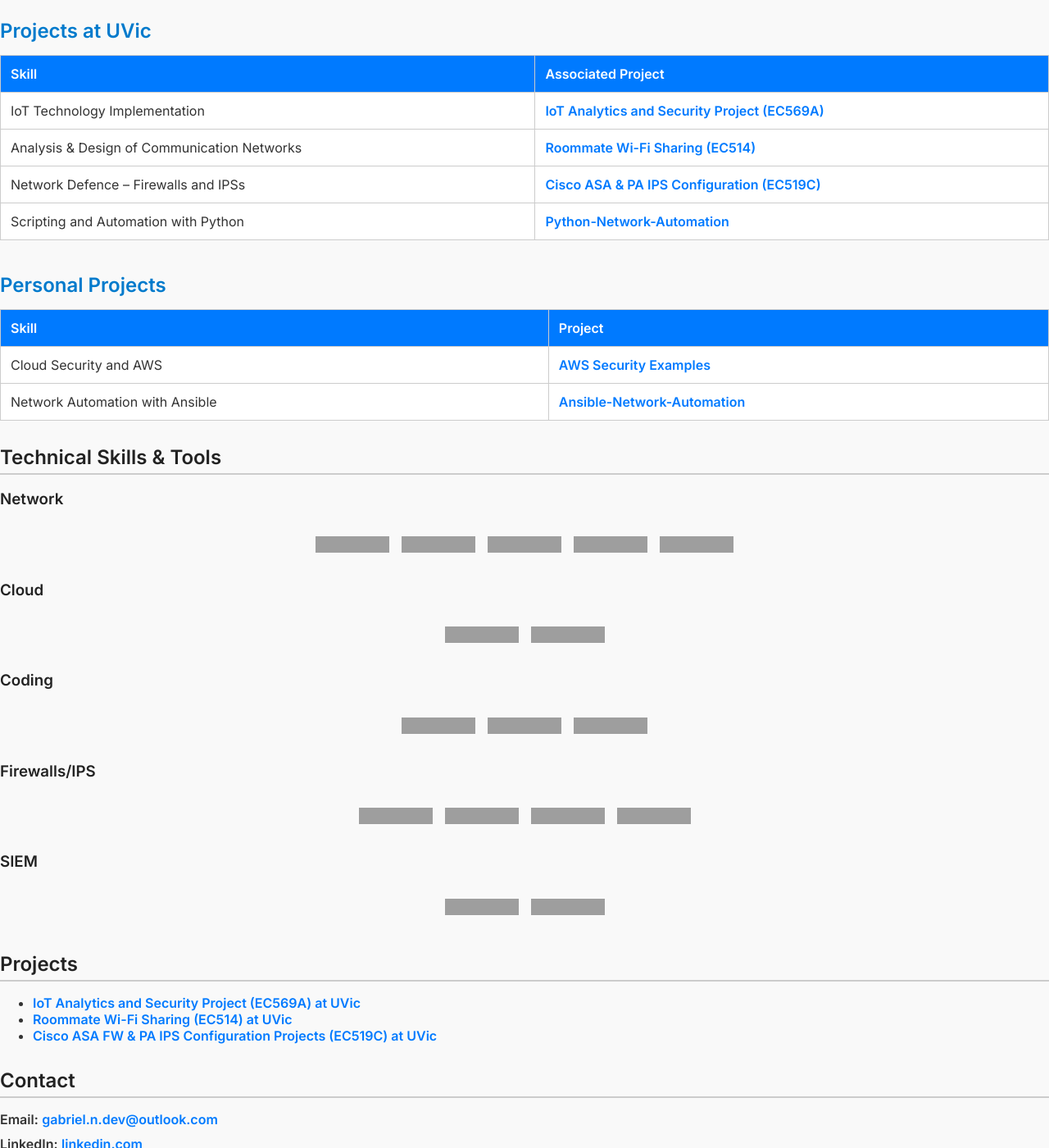
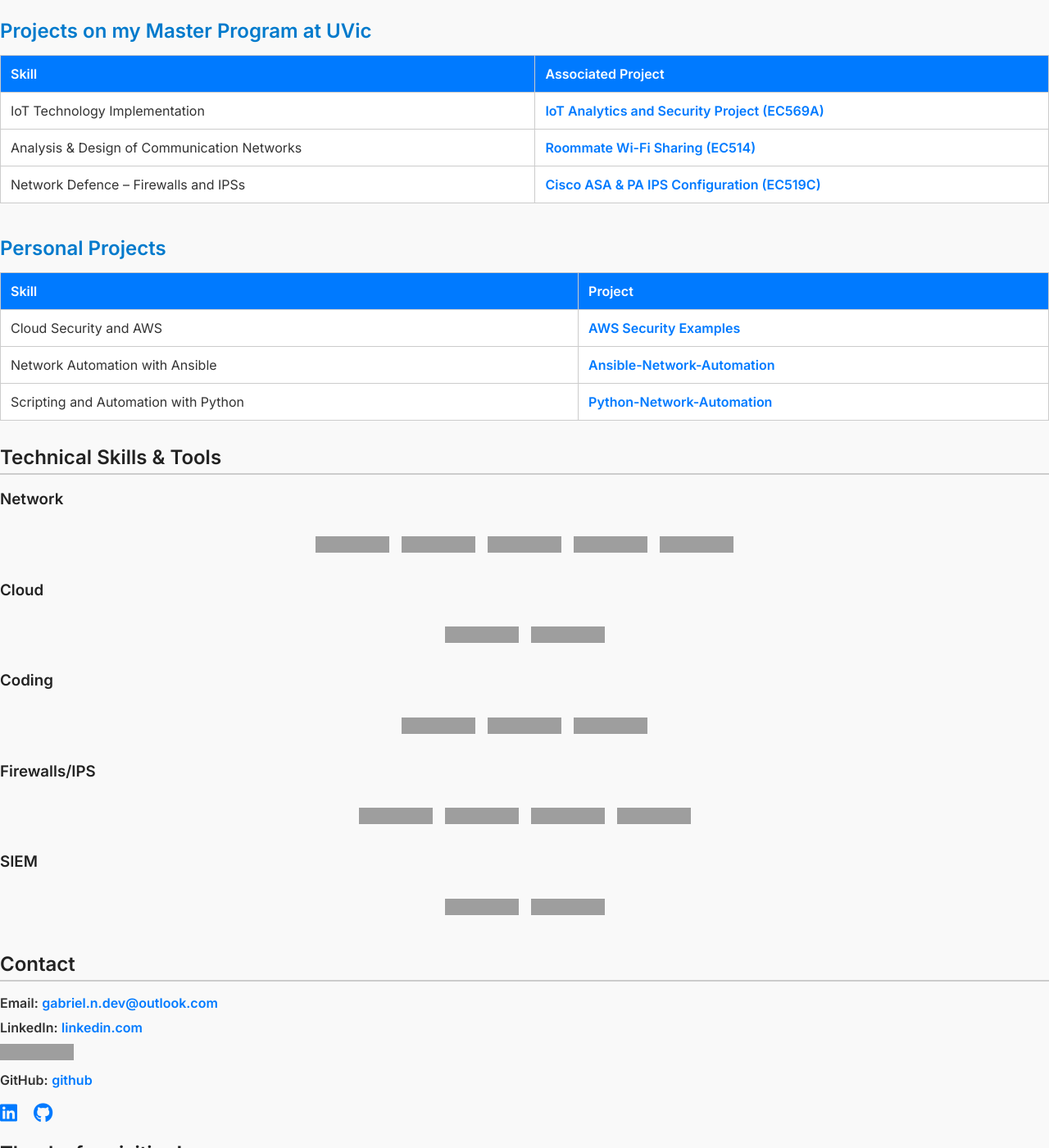
Before and after one commit to GabrielNetSec/GabrielNetSec.github.io, a Jekyll site: the page index.html, which Jekyll copies as it is, in a window 1280 px wide and 1400 px high, scrolled down 837 px, cut to the strip 0-1400 px from the top of the window. Shown: the whole strip at 82% size. Built offline with Jekyll 4.4.1, drawn with Linux system fonts in a browser that asks for light colours; grey boxes are pictures that could not be loaded.

Commit message:
Update index.html

```diff
--- a/index.html
+++ b/index.html
@@ -70,7 +70,7 @@
 
   <!-- UVic Projects -->
           <div class="project-category">
-            <h3>Projects at UVic</h3>
+            <h3>Projects on my Master Program at UVic</h3>
             <table>
               <tr>
                 <th>Skill</th>
@@ -88,10 +88,7 @@
                 <td>Network Defence – Firewalls and IPSs</td>
                 <td><a href="https://github.com/GabrielNetSec/MTIS-Project-Courses-at-UVic">Cisco ASA & PA IPS Configuration (EC519C)</a></td>
               </tr>
-              <tr>
-                <td>Scripting and Automation with Python</td>
-                <td><a href="https://github.com/GabrielNetSec/Python-Network-Automation">Python-Network-Automation</a></td>
-              </tr>
+
             </table>
           </div>
 
@@ -111,11 +108,13 @@
         <td>Network Automation with Ansible</td>
         <td><a href="https://github.com/GabrielNetSec/Ansible-Network-Automation">Ansible-Network-Automation</a></td>
       </tr>
+      <tr>
+        <td>Scripting and Automation with Python</td>
+        <td><a href="https://github.com/GabrielNetSec/Python-Network-Automation">Python-Network-Automation</a></td>
+      </tr>
     </table>
   </div>
 </div>
-
-
 
         <div class="section">
             <h2>Technical Skills & Tools</h2>
@@ -157,7 +156,7 @@
         </div>
 
 
-
+ <!--
         <div class="section">
             <h2>Projects</h2>
             <ul>
@@ -167,7 +166,7 @@
             </ul>
 
         </div>
-
+   -->
          <!-- Contact -->
         <section class="section" id="contact">
           <h2>Contact</h2>
```
